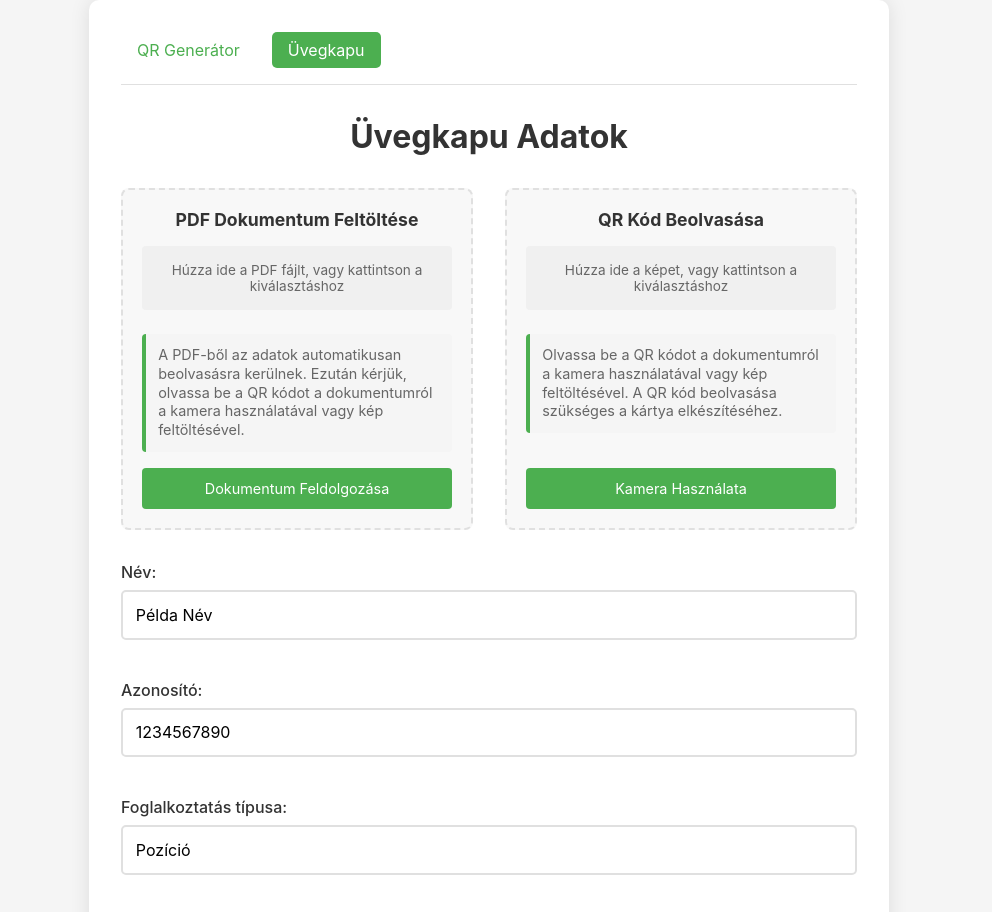
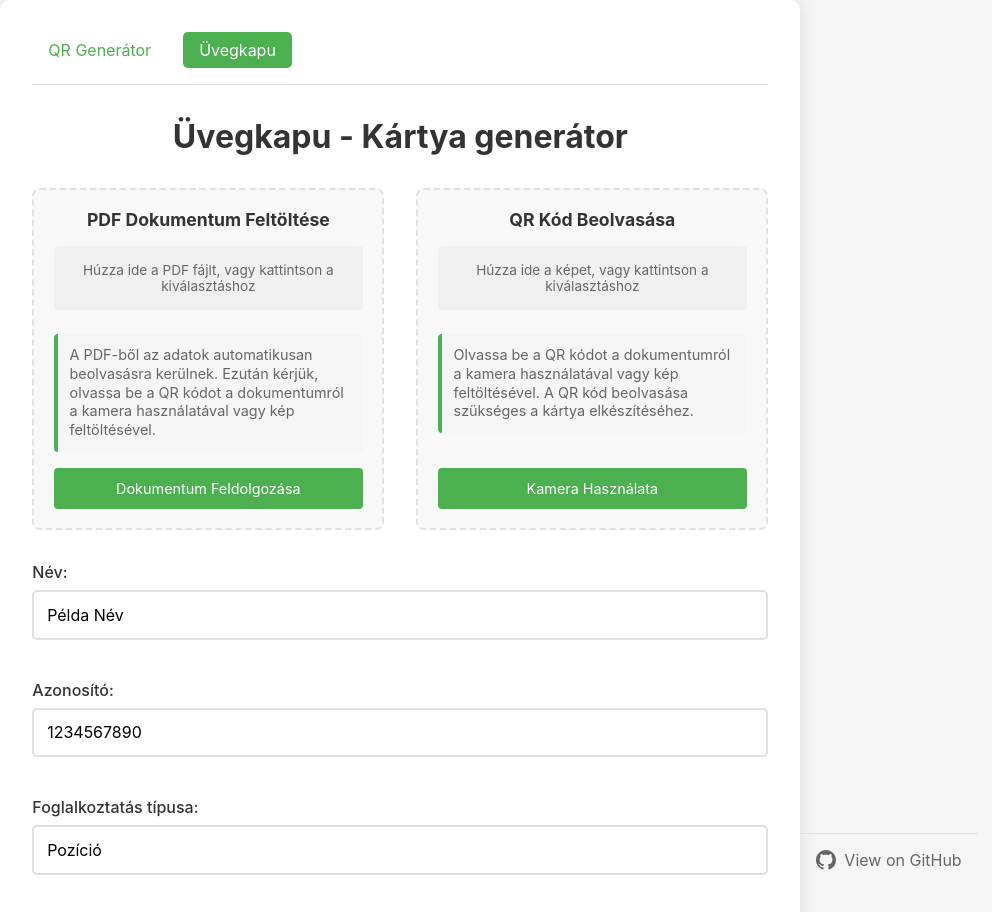
Before and after one commit to Netesfiu/glassgate, a website: page public/uvegkapu.html in a window 1280 px wide. Shown: the top 912 px of the page, without its empty margins (151-1143 px from the left). Drawn offline with Linux system fonts and the light colour scheme; a script that the page names is missing.

Commit message:
Add GitHub link footer and MIT license

```diff
--- a/public/uvegkapu.html
+++ b/public/uvegkapu.html
@@ -15,7 +15,7 @@
             <a href="/uvegkapu.html" class="nav-link active">Üvegkapu</a>
         </nav>
 
-        <h1>Üvegkapu Adatok</h1>
+        <h1>Üvegkapu - Kártya generátor</h1>
 
         <div class="upload-section">
             <div class="upload-box pdf-drop-zone">
@@ -105,6 +105,14 @@
             <button type="submit" id="save-btn">Adatok Mentése</button>
         </form>
     </div>
+    <footer style="text-align: center; margin-top: 2rem; padding: 1rem; border-top: 1px solid #e0e0e0;">
+        <a href="https://github.com/Netesfiu/glassgate" target="_blank" style="color: #666; text-decoration: none; display: flex; align-items: center; justify-content: center; gap: 0.5rem;">
+            <svg height="20" width="20" viewBox="0 0 16 16" style="fill: currentColor;">
+                <path d="M8 0C3.58 0 0 3.58 0 8c0 3.54 2.29 6.53 5.47 7.59.4.07.55-.17.55-.38 0-.19-.01-.82-.01-1.49-2.01.37-2.53-.49-2.69-.94-.09-.23-.48-.94-.82-1.13-.28-.15-.68-.52-.01-.53.63-.01 1.08.58 1.23.82.72 1.21 1.87.87 2.33.66.07-.52.28-.87.51-1.07-1.78-.2-3.64-.89-3.64-3.95 0-.87.31-1.59.82-2.15-.08-.2-.36-1.02.08-2.12 0 0 .67-.21 2.2.82.64-.18 1.32-.27 2-.27.68 0 1.36.09 2 .27 1.53-1.04 2.2-.82 2.2-.82.44 1.1.16 1.92.08 2.12.51.56.82 1.27.82 2.15 0 3.07-1.87 3.75-3.65 3.95.29.25.54.73.54 1.48 0 1.07-.01 1.93-.01 2.2 0 .21.15.46.55.38A8.013 8.013 0 0016 8c0-4.42-3.58-8-8-8z"/>
+            </svg>
+            View on GitHub
+        </a>
+    </footer>
     <script src="uvegkapu-script.js"></script>
 </body>
 </html>
```
Also changed, not shown: public/index.html (+8 -0 lines), 1 other file.
